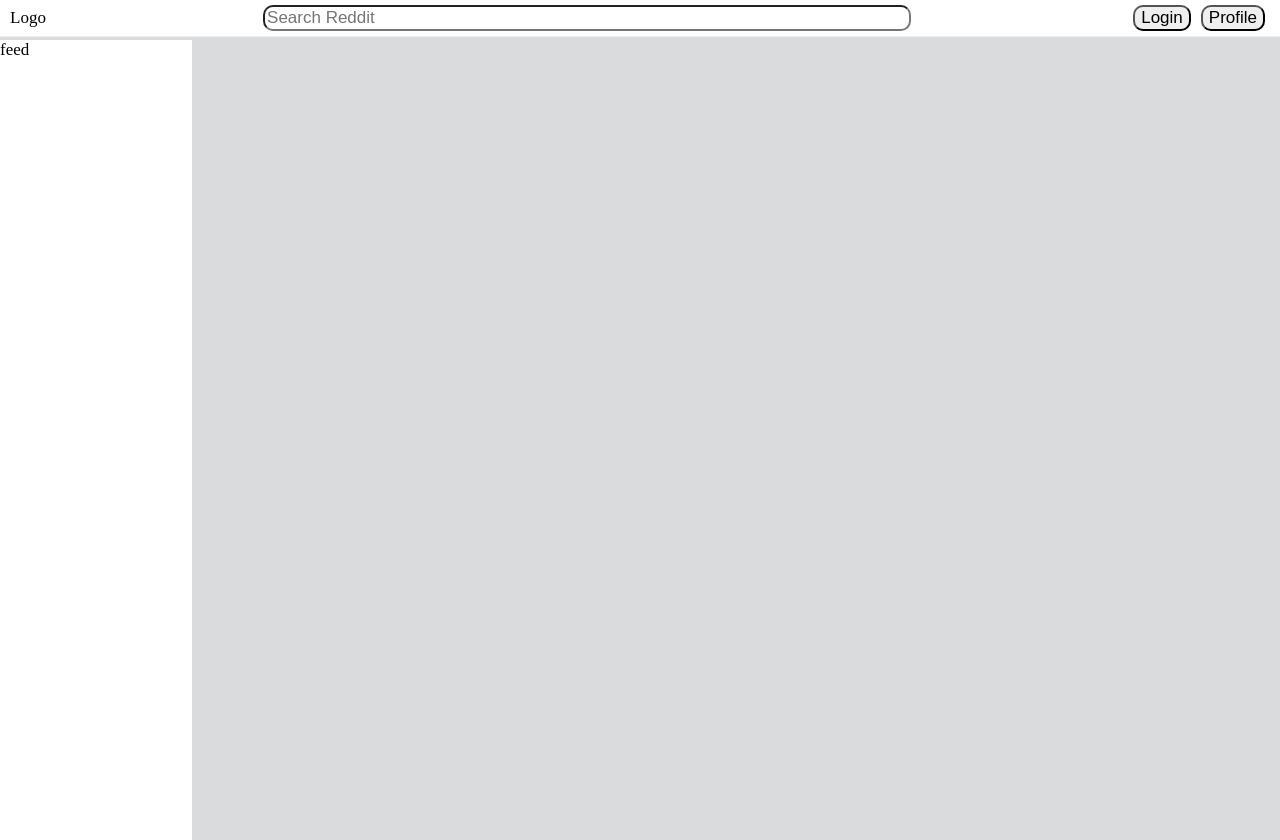
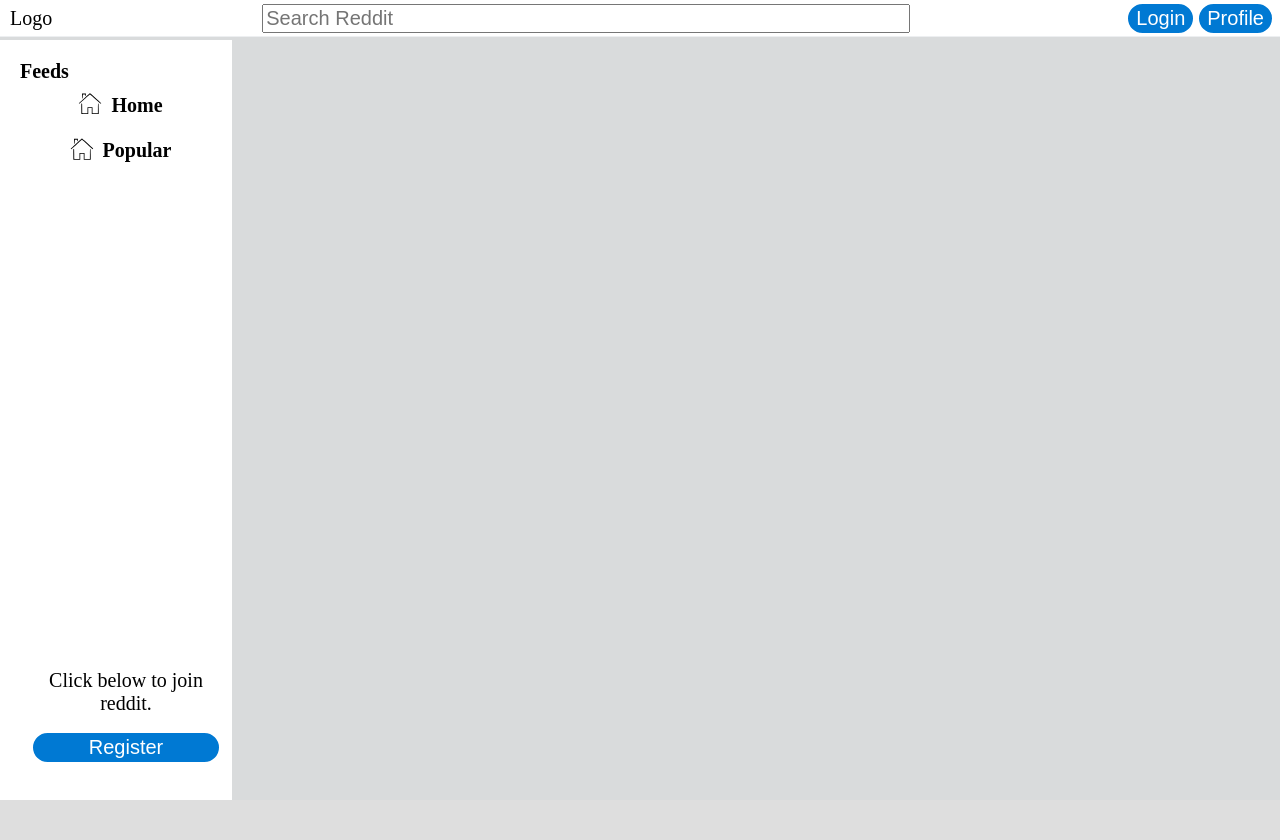
Before and after one commit to DartSams/Reddit-clone, a Flask app: page / in a window 1280 px wide. After the commit the page ends 800 px from the top, so only its background shows below. Run offline with Flask 2, Linux system fonts and the light colour scheme.

Commit message:
created the side feed navbar can now start working on post container

```diff
--- a/static/home.css
+++ b/static/home.css
@@ -1,15 +1,24 @@
 *{
     margin:0;
-    font-size: 17px;
+    font-size: var(--label-text-size);
 }
 
 :root{
     --navbar-background-color:#ffffff;
-    --body-background-color:#d9dbdc
+    --body-background-color:#d9dbdc;
+    --label-text-size:20px;
 }
 
-.selector{
-    border-radius: 10px;
+button{
+    padding:3px;
+    border-radius: 30px;
+    border: solid white;
+    color:white;
+    background-color: #0079D3;
+    cursor: pointer;
+    text-align: center;
+    width: 100%;
+    height:auto
 }
 
 body{
@@ -48,13 +57,44 @@ body{
 
 #navbar input{
     width:50vw;
+    font-size: var(--label-text-size);
 }
 
 #body-container #feed-container{
-    position: absolute;
+    position: fixed;
     top: 5%;
     width:15vw;
     height: 100vh;
-    /* background-color: red; */
     background-color: var(--navbar-background-color);
+    padding:20px;
 }
+
+#feed-container div{
+    display: flex;
+    justify-content: center;
+    align-items: center;
+}
+
+#feed-container div img{
+    width:42px;
+    height: auto;
+}
+
+#feed-container .feed-option:hover{
+    cursor: pointer;
+    background-color: var(--body-background-color);
+}
+
+#feed-container #feed-register-container{
+    display: flex;
+    flex-direction: column;
+    position: absolute;
+    bottom: 90px;
+    padding: 10px;
+    justify-content: space-evenly;
+    height: 15%;
+}
+
+#feed-container #feed-register-container p{
+    text-align: center;
+}
--- a/templates/home.html
+++ b/templates/home.html
@@ -15,12 +15,6 @@
                 <div id="image-logo">Logo</div>
             </div>
             <div id="navbar-middle-container">
-                <!-- <div id="feed-dropdown-container">
-                    <select name="feed-dropdown" id="feed-dropdown" class="selector">
-                        <option value="home">Home</option>
-                        <option value="popular">Popular</option>
-                    </select>
-                </div> -->
                 <div id="input">
                     <input type="text" id="search-bar" placeholder="Search Reddit" class="selector">
                 </div>
@@ -43,7 +37,20 @@
 
     <div id="body-container">
         <div id="feed-container">
-            feed
+            <h4>Feeds</h4>
+            <div id="feed-home" class="feed-option">
+                <img src="static\assets\light-svg.svg" alt="">
+                <h2>Home</h2>
+            </div>
+            <div id="feed-popular" class="feed-option">
+                <img src="static\assets\light-svg.svg" alt="">
+                <h2>Popular</h2>
+            </div>
+
+            <div id="feed-register-container">
+                <p>Click below to join reddit.</p>
+                <button>Register</button>
+            </div>
         </div>
     </div>
 </body>
```
Also changed, not shown: static/assets/dark-svg.svg (added), static/assets/dark.png (added), static/assets/light-svg.svg (added), static/assets/light.png (added).
